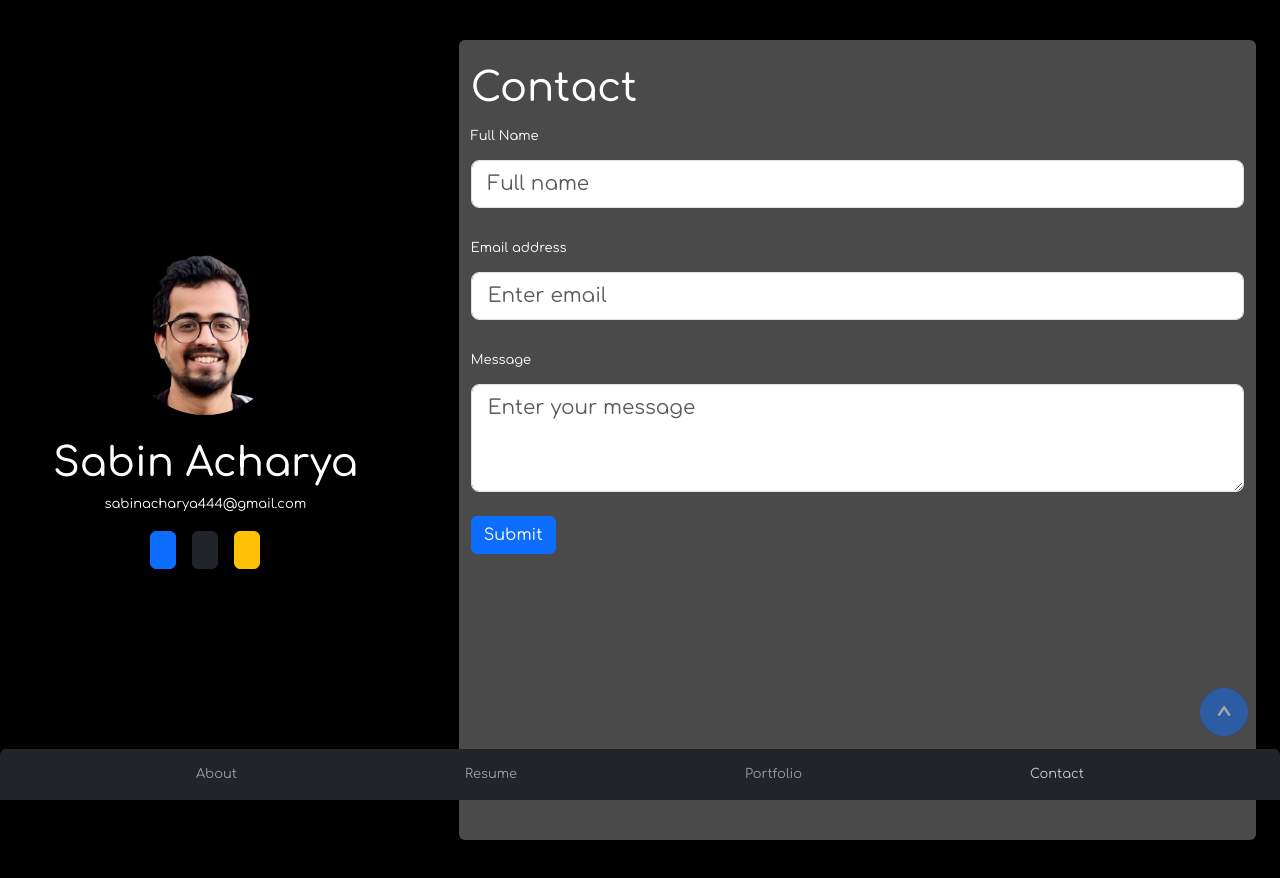
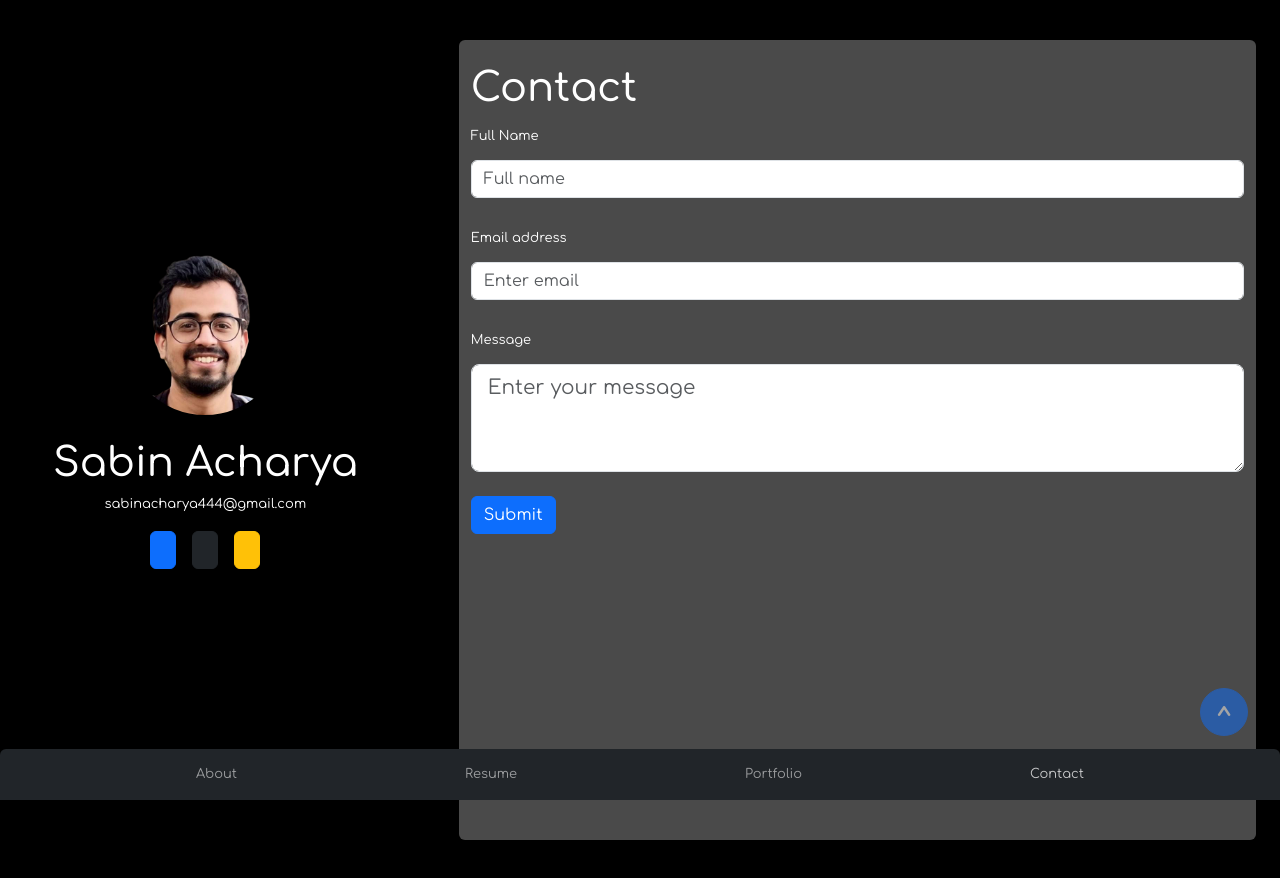
Before and after one commit to sabinacharyadev/react-my-portfolio, a React (Vite) app: page / in a window 1280 px wide. Both pictures are taken after a click on the button "Contact". Shown: the top 878 px of the page. Built offline with nearby package versions, Linux system fonts and the light colour scheme; a web font is replaced by a local one.

Commit message:
contact component updated

```diff
--- a/src/components/ContactComponent.jsx
+++ b/src/components/ContactComponent.jsx
@@ -35,7 +35,6 @@ const ContactComponent = () => {
           <Form.Group className="mb-4">
             <Form.Label>Full Name</Form.Label>
             <Form.Control
-              size="lg"
               type="text"
               placeholder="Full name"
               name="fullname"
@@ -47,7 +46,6 @@ const ContactComponent = () => {
           <Form.Group className="mb-4" controlId="formBasicEmail">
             <Form.Label>Email address</Form.Label>
             <Form.Control
-              size="lg"
               type="email"
               placeholder="Enter email"
               name="email"
```
